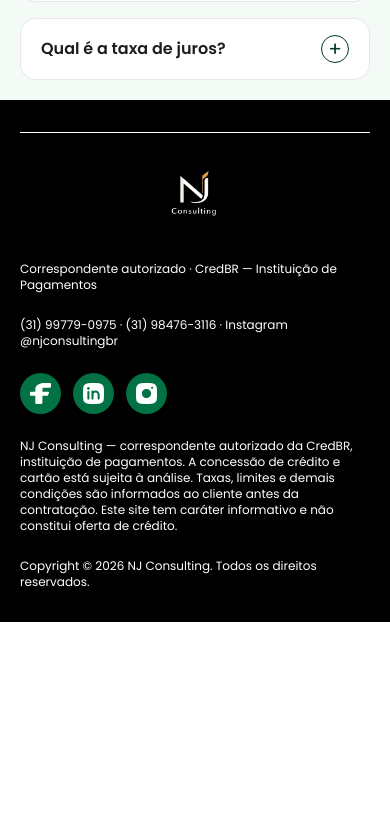
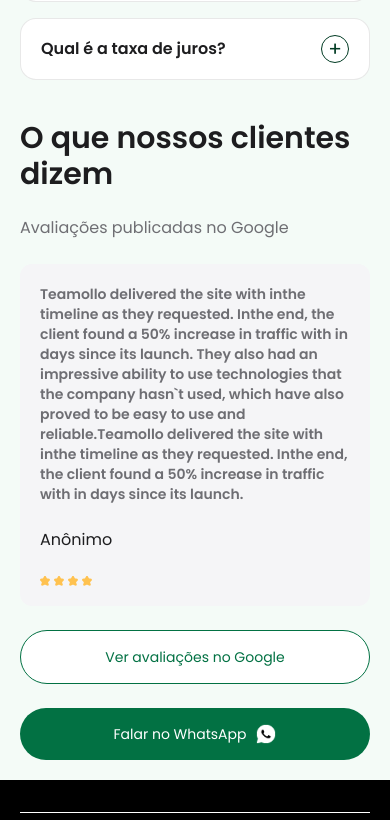
Before and after one commit to mariadxavier/nj-consulting, a Next.js app: page / in a window 390 px wide. Shown: the part 6564-7384 px from the top of the page. Before the commit the page ends 7186 px from the top, so only its background shows below. Built offline with nearby package versions, Linux system fonts and the light colour scheme.

Commit message:
feat: adiciona reviews Google para mobile

```diff
--- a/app/page.tsx
+++ b/app/page.tsx
@@ -8,6 +8,7 @@ import {
   PublicAudience,
   OurPlaces,
   FAQ,
+  Reviews,
 } from '@/src/components';
 
 export default function Home() {
@@ -21,6 +22,7 @@ export default function Home() {
       <PublicAudience />
       <OurPlaces />
       <FAQ />
+      <Reviews />
       <Footer />
     </main>
   );
--- /dev/null
+++ b/src/components/GoogleReview.tsx
@@ -0,0 +1,20 @@
+import StarIcon from '@/src/assets/StarIcon.svg';
+import Image from 'next/image';
+import { GoogleReview } from '../types';
+
+export default function GoogleReviews({ review }: { review: GoogleReview }) {
+  const Stars = () => (
+    <div className="flex gap-1">
+      {Array.from({ length: review.rate }, (_, i) => (
+        <Image key={i} src={StarIcon.src} alt="estrela" width={10} height={10} />
+      ))}
+    </div>
+  );
+  return (
+    <div className="flex flex-col gap-6 p-5 rounded-xl bg-(--color-gray-light) text-(--color-gray)">
+      <p className="text-sm font-semibold">{review.text}</p>
+      <p className="text-(--color-black)">{review.author || 'Anônimo'}</p>
+      <Stars />
+    </div>
+  );
+}
--- /dev/null
+++ b/src/components/Reviews.tsx
@@ -0,0 +1,25 @@
+import { GoogleReview } from '../types';
+import { ContactButton, GoogleReview as GoogleReviewComponent } from '@/src/components';
+import WhatsAppIcon from "@/src/assets/WhatsAppIcon.svg";
+
+export default function Reviews() {
+  const googleReviews: GoogleReview[] = [
+    {
+      id: '1',
+      author: '',
+      text: 'Teamollo delivered the site with inthe timeline as they requested. Inthe end, the client found a 50% increase in traffic with in days since its launch. They also had an impressive ability to use technologies that the company hasn`t used, which have also proved to be easy to use and reliable.Teamollo delivered the site with inthe timeline as they requested. Inthe end, the client found a 50% increase in traffic with in days since its launch.',
+      rate: 4,
+    },
+  ];
+
+  return (
+    <section className="flex flex-col p-5 gap-6">
+      <h1 className="text-(--color-black) text-3xl font-semibold">O que nossos clientes dizem</h1>
+      <p className="text-(--color-gray)">Avaliações publicadas no Google</p>
+      {googleReviews &&
+        googleReviews.map((review) => <GoogleReviewComponent key={review.id} review={review} />)}
+        <ContactButton text='Ver avaliações no Google' link='' />
+        <ContactButton text='Falar no WhatsApp' icon={WhatsAppIcon.src} theme='green' />
+    </section>
+  );
+}
--- a/src/components/index.ts
+++ b/src/components/index.ts
@@ -4,6 +4,7 @@ export { default as BRCardInfo } from "./BRCardInfo";
 export { default as CollapseMenu } from "./CollapseMenu";
 export { default as CollapseMenuButton } from "./CollapseMenuButton";
 export { default as ContactButton } from "./ContactButton";
+export { default as GoogleReview } from "./GoogleReview";
 export { default as Header } from "./Header";
 export { default as Hero } from "./Hero";
 export { default as HowItWorks } from "./HowItWorks";
@@ -14,6 +15,7 @@ export { default as Footer } from "./Footer";
 export { default as Frame } from "./Frame";
 export { default as OurPlaces } from "./OurPlaces";
 export { default as PublicAudience } from "./PublicAudience";
+export { default as Reviews } from "./Reviews";
 export { default as SocialMediaChip } from "./SocialMediaChip";
 export { default as SocialMediaList } from "./SocialMediaList";
 export { default as Step } from "./Step";
--- /dev/null
+++ b/src/types/Review.d.ts
@@ -0,0 +1,6 @@
+export type GoogleReview = {
+    author?: string;
+    id: string;
+    text: string;
+    rate: number;
+}
--- a/src/types/index.ts
+++ b/src/types/index.ts
@@ -1,2 +1,3 @@
+export * from './Navigation';
 export * from './Places';
-export * from './Navigation';
+export * from './Review';
```
Also changed, not shown: src/assets/StarIcon.svg (added).
